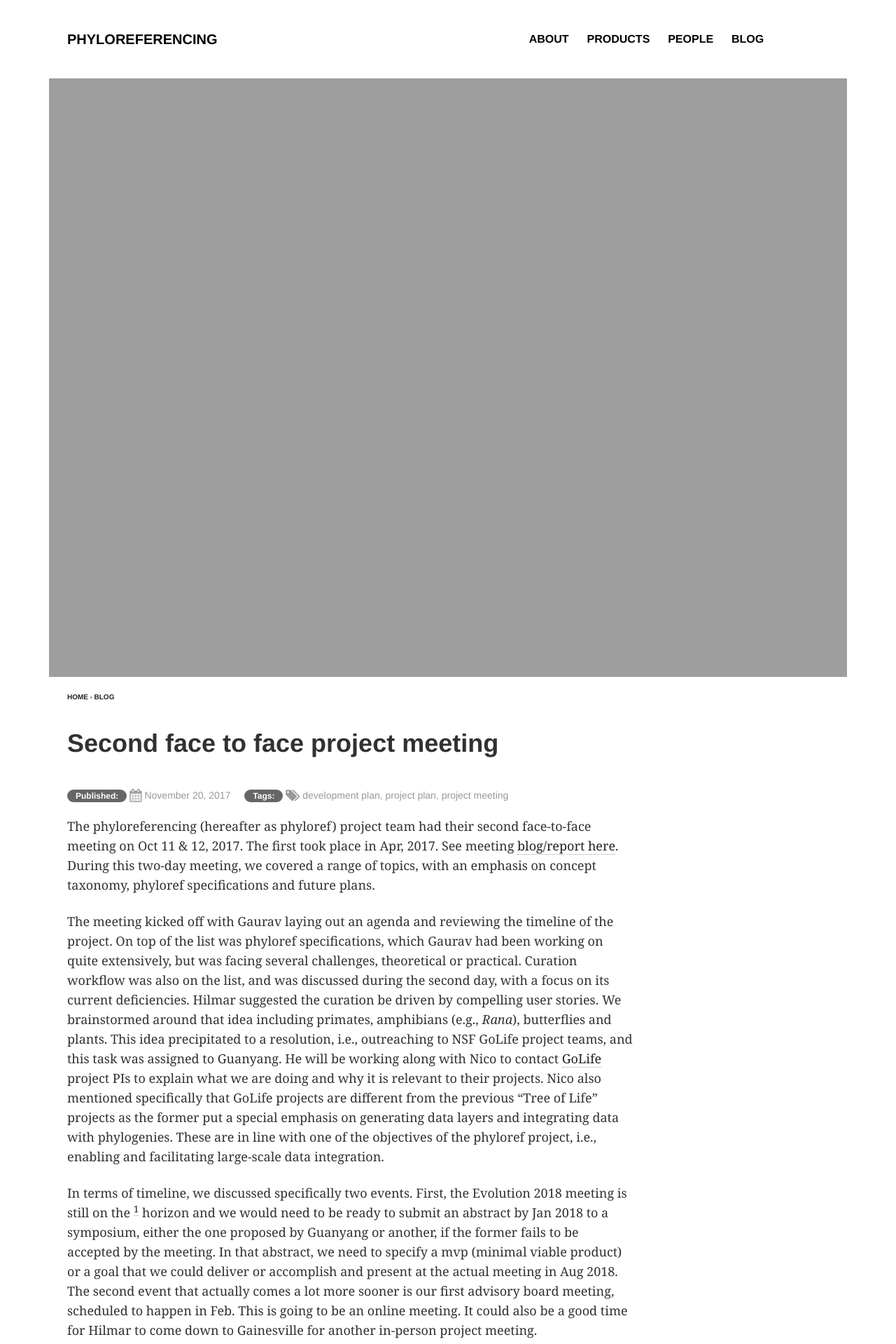
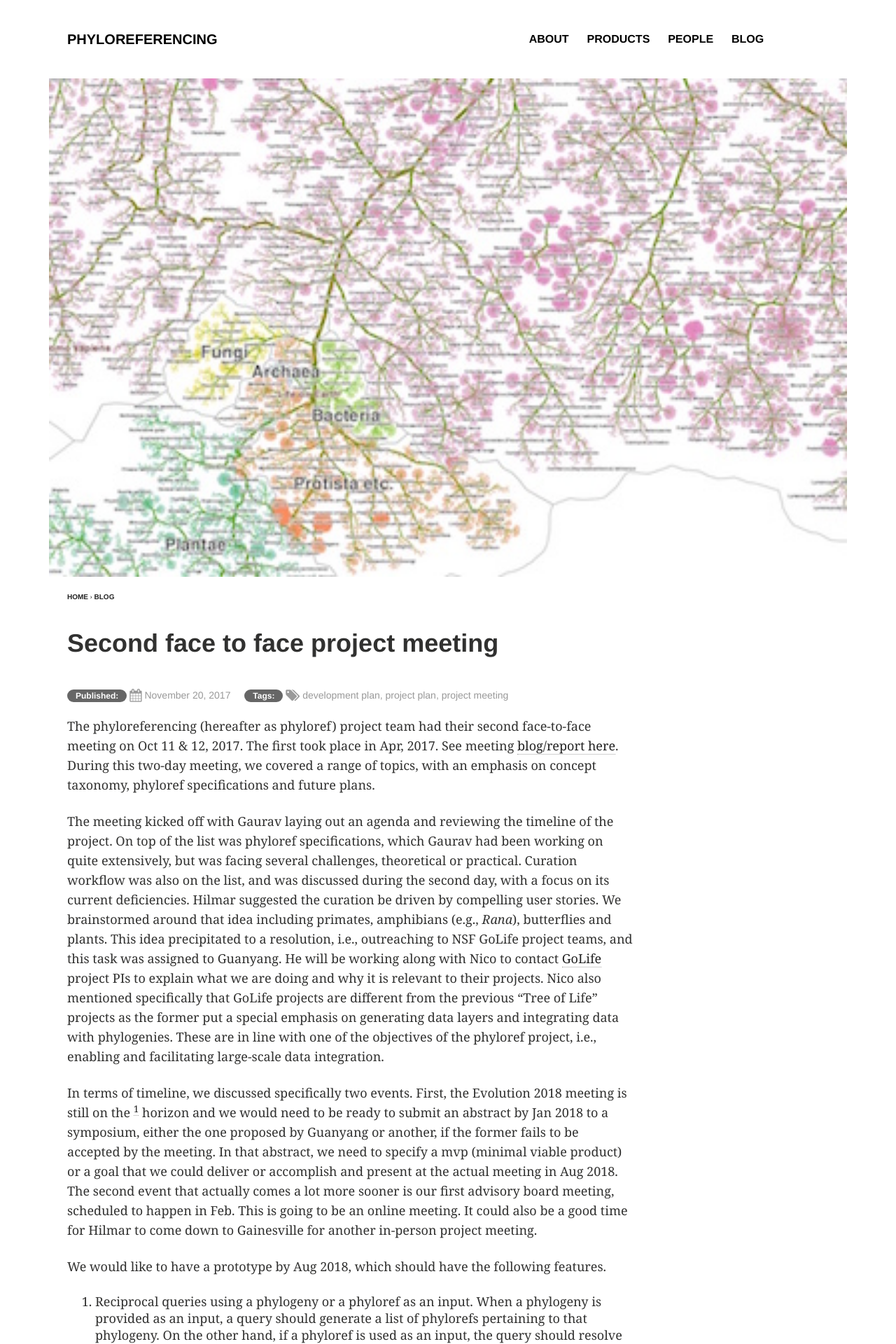
Before and after one commit to phyloref/phyloref.github.io, a Jekyll site: the page built from _posts/blog/2017-11-20-Second-face-to-face-project-meeting.md, in a window 1280 px wide. Shown: the top 1920 px of the page at 70% size. Built offline with Jekyll 4.4.1, drawn with Linux system fonts in a browser that asks for light colours; comment, search, counter and statistics services are not loaded.

Commit message:
Update 2017-11-20-Second-face-to-face-project-meeting.md

```diff
--- a/_posts/blog/2017-11-20-Second-face-to-face-project-meeting.md
+++ b/_posts/blog/2017-11-20-Second-face-to-face-project-meeting.md
@@ -7,9 +7,9 @@ tags: ["development plan", "project plan", "project meeting"]
 published: true
 comments: true
 image:
-  feature: 2ndmeeting.whiteboard1.JPG
-  teaser: 2ndmeeting.whiteboard1.JPG
-  thumb: 2ndmeeting.whiteboard1.JPG
+  feature: tol_9_19_2011-400x250.jpeg
+  teaser: tol_9_19_2011-400x250.jpeg
+  thumb: tol_9_19_2011-400x250.jpeg
 ---
 
 The phyloreferencing (hereafter as phyloref) project team had their second face-to-face meeting on Oct 11 & 12, 2017. The first took place in Apr, 2017. See meeting [blog/report here]. During this two-day meeting, we covered a range of topics, with an emphasis on concept taxonomy, phyloref specifications and future plans.
```
